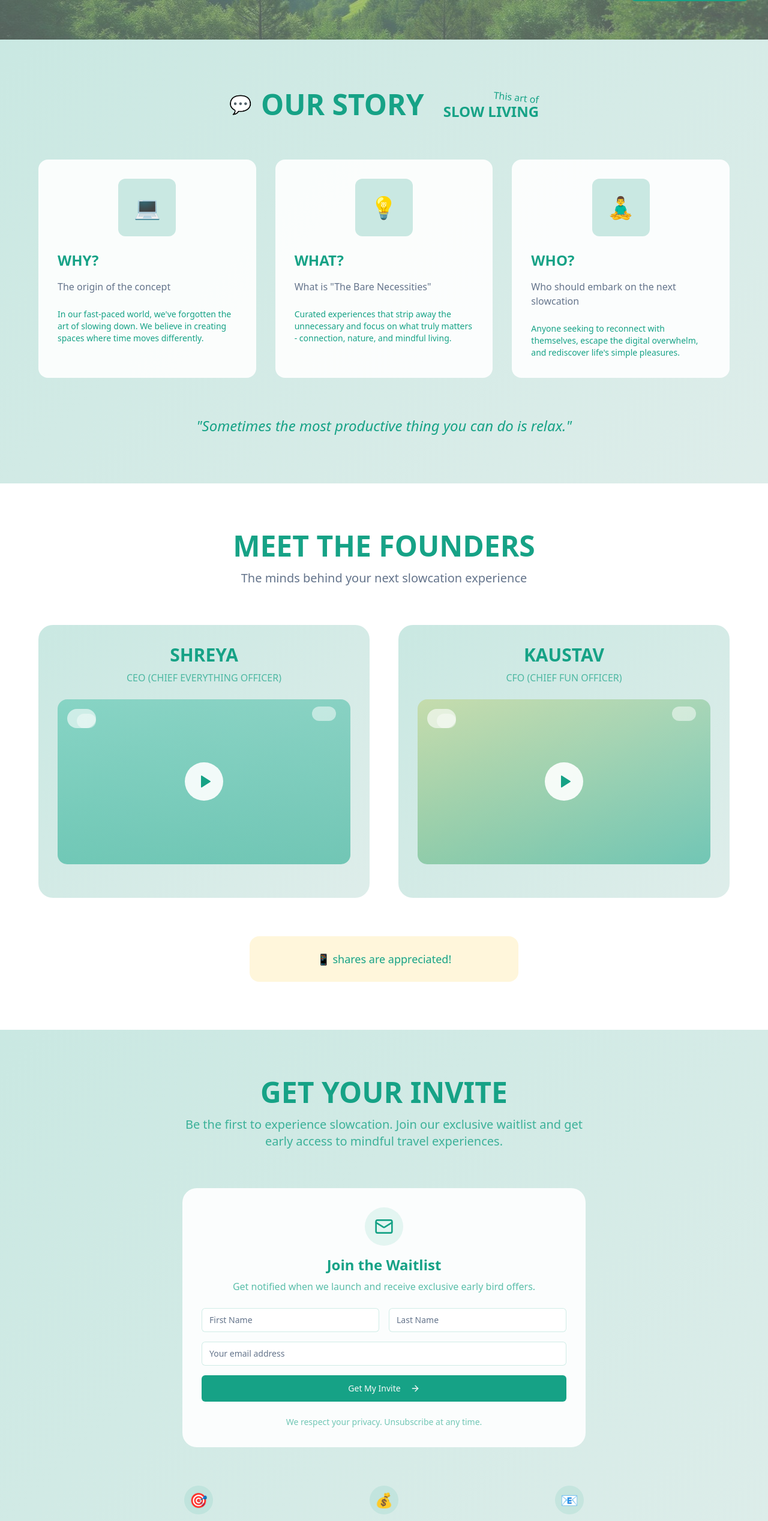
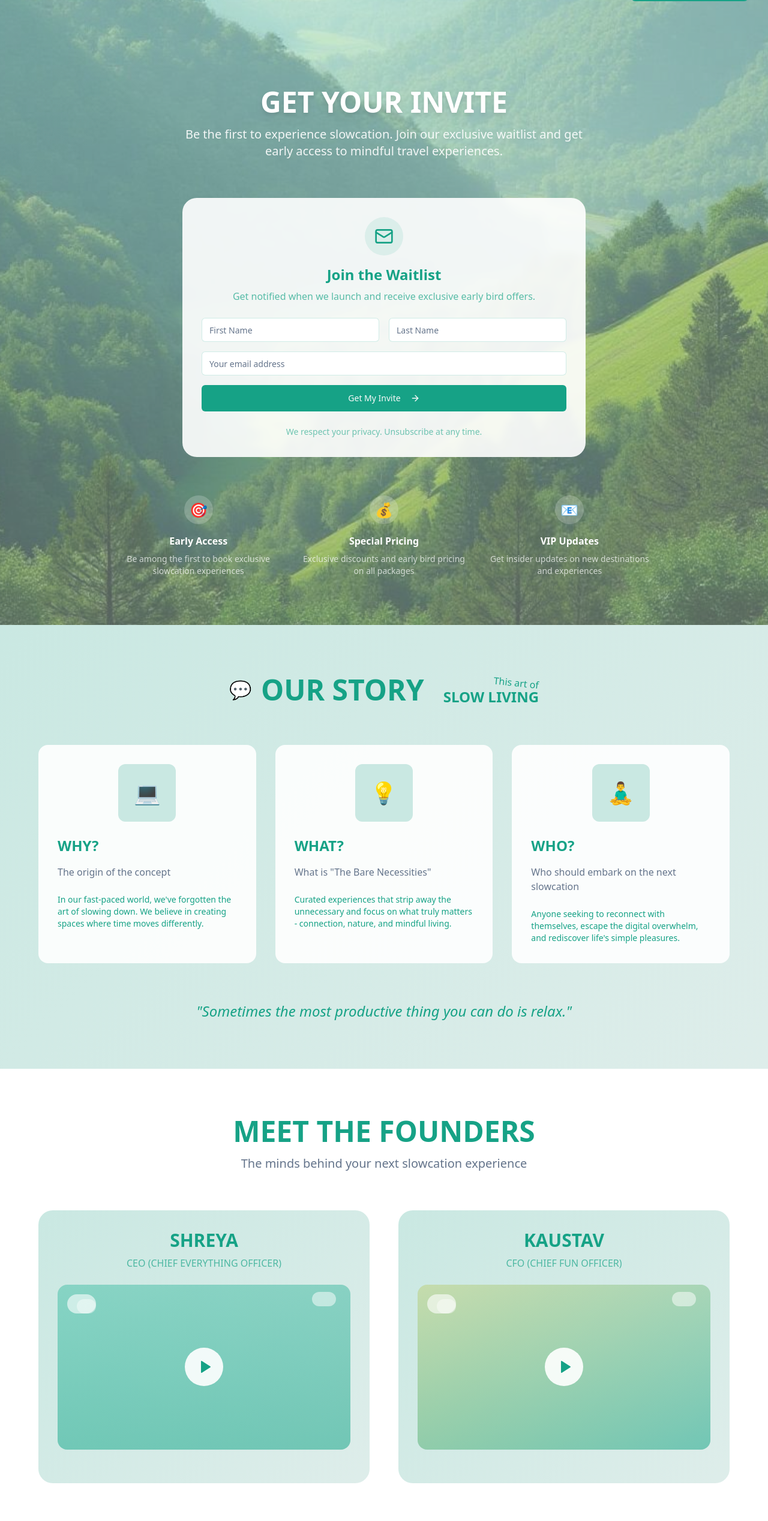
Before and after one commit to The-Bare-Necessities/slowcation-trails-unfold, a React (Vite) app: page / in a window 1280 px wide. Shown: the part 3134-5670 px from the top of the page at 60% size. Built offline with nearby package versions, Linux system fonts and the light colour scheme.

Commit message:
Combine Break and Get Invite pages

```diff
--- a/src/components/BreakSection.tsx
+++ b/src/components/BreakSection.tsx
@@ -1,5 +1,7 @@
 import { Button } from '@/components/ui/button';
+import { Input } from '@/components/ui/input';
 import { Navigation } from '@/components/Navigation';
+import { Mail, ArrowRight } from 'lucide-react';
 import natureValley from '@/assets/nature-valley.jpg';
 
 export const BreakSection = () => {
@@ -103,6 +105,93 @@ export const BreakSection = () => {
           </div>
         </div>
       </div>
+
+      {/* Get Invite Form Section */}
+      <div className="relative z-20 py-20">
+        <div className="container mx-auto px-6">
+          {/* Header */}
+          <div className="text-center mb-16">
+            <h2 className="text-4xl md:text-5xl font-bold text-white mb-4 drop-shadow-lg">
+              GET YOUR INVITE
+            </h2>
+            <p className="text-xl text-white/90 max-w-2xl mx-auto">
+              Be the first to experience slowcation. Join our exclusive waitlist and get early access to mindful travel experiences.
+            </p>
+          </div>
+
+          {/* Invite Form */}
+          <div className="max-w-2xl mx-auto">
+            <div className="bg-white/90 backdrop-blur-sm rounded-3xl p-8 shadow-nature">
+              <div className="space-y-6">
+                <div className="text-center">
+                  <div className="w-16 h-16 bg-primary/10 rounded-full flex items-center justify-center mx-auto mb-4">
+                    <Mail className="w-8 h-8 text-primary" />
+                  </div>
+                  <h3 className="text-2xl font-bold text-primary mb-2">
+                    Join the Waitlist
+                  </h3>
+                  <p className="text-primary/70">
+                    Get notified when we launch and receive exclusive early bird offers.
+                  </p>
+                </div>
+
+                <div className="space-y-4">
+                  <div className="grid md:grid-cols-2 gap-4">
+                    <Input
+                      placeholder="First Name"
+                      className="bg-white border-primary/20 focus:border-primary"
+                    />
+                    <Input
+                      placeholder="Last Name"
+                      className="bg-white border-primary/20 focus:border-primary"
+                    />
+                  </div>
+                  <Input
+                    type="email"
+                    placeholder="Your email address"
+                    className="bg-white border-primary/20 focus:border-primary"
+                  />
+                  <Button className="w-full group" size="lg">
+                    Get My Invite
+                    <ArrowRight className="w-4 h-4 ml-2 group-hover:translate-x-1 transition-transform" />
+                  </Button>
+                </div>
+
+                <div className="text-center">
+                  <p className="text-sm text-primary/60">
+                    We respect your privacy. Unsubscribe at any time.
+                  </p>
+                </div>
+              </div>
+            </div>
+          </div>
+
+          {/* Benefits */}
+          <div className="grid md:grid-cols-3 gap-8 mt-16 max-w-4xl mx-auto">
+            <div className="text-center">
+              <div className="w-12 h-12 bg-white/20 rounded-full flex items-center justify-center mx-auto mb-4">
+                <span className="text-2xl">🎯</span>
+              </div>
+              <h4 className="font-bold text-white mb-2">Early Access</h4>
+              <p className="text-white/70 text-sm">Be among the first to book exclusive slowcation experiences</p>
+            </div>
+            <div className="text-center">
+              <div className="w-12 h-12 bg-white/20 rounded-full flex items-center justify-center mx-auto mb-4">
+                <span className="text-2xl">💰</span>
+              </div>
+              <h4 className="font-bold text-white mb-2">Special Pricing</h4>
+              <p className="text-white/70 text-sm">Exclusive discounts and early bird pricing on all packages</p>
+            </div>
+            <div className="text-center">
+              <div className="w-12 h-12 bg-white/20 rounded-full flex items-center justify-center mx-auto mb-4">
+                <span className="text-2xl">📧</span>
+              </div>
+              <h4 className="font-bold text-white mb-2">VIP Updates</h4>
+              <p className="text-white/70 text-sm">Get insider updates on new destinations and experiences</p>
+            </div>
+          </div>
+        </div>
+      </div>
     </section>
   );
 };
--- a/src/components/GetInviteSection.tsx
+++ /dev/null
@@ -1,93 +0,0 @@
-import { Button } from '@/components/ui/button';
-import { Input } from '@/components/ui/input';
-import { Mail, ArrowRight } from 'lucide-react';
-
-export const GetInviteSection = () => {
-  return (
-    <section id="get-invite" className="py-20 bg-gradient-nature">
-      <div className="container mx-auto px-6">
-        {/* Header */}
-        <div className="text-center mb-16">
-          <h2 className="text-4xl md:text-5xl font-bold text-primary mb-4">
-            GET YOUR INVITE
-          </h2>
-          <p className="text-xl text-primary/80 max-w-2xl mx-auto">
-            Be the first to experience slowcation. Join our exclusive waitlist and get early access to mindful travel experiences.
-          </p>
-        </div>
-
-        {/* Invite Form */}
-        <div className="max-w-2xl mx-auto">
-          <div className="bg-white/90 backdrop-blur-sm rounded-3xl p-8 shadow-nature">
-            <div className="space-y-6">
-              <div className="text-center">
-                <div className="w-16 h-16 bg-primary/10 rounded-full flex items-center justify-center mx-auto mb-4">
-                  <Mail className="w-8 h-8 text-primary" />
-                </div>
-                <h3 className="text-2xl font-bold text-primary mb-2">
-                  Join the Waitlist
-                </h3>
-                <p className="text-primary/70">
-                  Get notified when we launch and receive exclusive early bird offers.
-                </p>
-              </div>
-
-              <div className="space-y-4">
-                <div className="grid md:grid-cols-2 gap-4">
-                  <Input
-                    placeholder="First Name"
-                    className="bg-white border-primary/20 focus:border-primary"
-                  />
-                  <Input
-                    placeholder="Last Name"
-                    className="bg-white border-primary/20 focus:border-primary"
-                  />
-                </div>
-                <Input
-                  type="email"
-                  placeholder="Your email address"
-                  className="bg-white border-primary/20 focus:border-primary"
-                />
-                <Button className="w-full group" size="lg">
-                  Get My Invite
-                  <ArrowRight className="w-4 h-4 ml-2 group-hover:translate-x-1 transition-transform" />
-                </Button>
-              </div>
-
-              <div className="text-center">
-                <p className="text-sm text-primary/60">
-                  We respect your privacy. Unsubscribe at any time.
-                </p>
-              </div>
-            </div>
-          </div>
-        </div>
-
-        {/* Benefits */}
-        <div className="grid md:grid-cols-3 gap-8 mt-16 max-w-4xl mx-auto">
-          <div className="text-center">
-            <div className="w-12 h-12 bg-primary/10 rounded-full flex items-center justify-center mx-auto mb-4">
-              <span className="text-2xl">🎯</span>
-            </div>
-            <h4 className="font-bold text-primary mb-2">Early Access</h4>
-            <p className="text-primary/70 text-sm">Be among the first to book exclusive slowcation experiences</p>
-          </div>
-          <div className="text-center">
-            <div className="w-12 h-12 bg-primary/10 rounded-full flex items-center justify-center mx-auto mb-4">
-              <span className="text-2xl">💰</span>
-            </div>
-            <h4 className="font-bold text-primary mb-2">Special Pricing</h4>
-            <p className="text-primary/70 text-sm">Exclusive discounts and early bird pricing on all packages</p>
-          </div>
-          <div className="text-center">
-            <div className="w-12 h-12 bg-primary/10 rounded-full flex items-center justify-center mx-auto mb-4">
-              <span className="text-2xl">📧</span>
-            </div>
-            <h4 className="font-bold text-primary mb-2">VIP Updates</h4>
-            <p className="text-primary/70 text-sm">Get insider updates on new destinations and experiences</p>
-          </div>
-        </div>
-      </div>
-    </section>
-  );
-};
--- a/src/pages/Index.tsx
+++ b/src/pages/Index.tsx
@@ -4,7 +4,6 @@ import { LaunchingSection } from '@/components/LaunchingSection';
 import { BreakSection } from '@/components/BreakSection';
 import { StorySection } from '@/components/StorySection';
 import { FoundersSection } from '@/components/FoundersSection';
-import { GetInviteSection } from '@/components/GetInviteSection';
 import { ContactSection } from '@/components/ContactSection';
 import { Footer } from '@/components/Footer';
 
@@ -17,7 +16,6 @@ const Index = () => {
       <BreakSection />
       <StorySection />
       <FoundersSection />
-      <GetInviteSection />
       <ContactSection />
       <Footer />
     </div>
```
